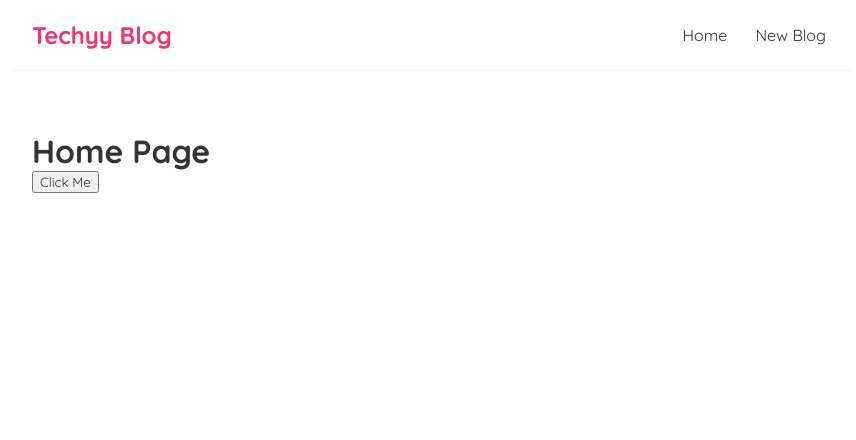
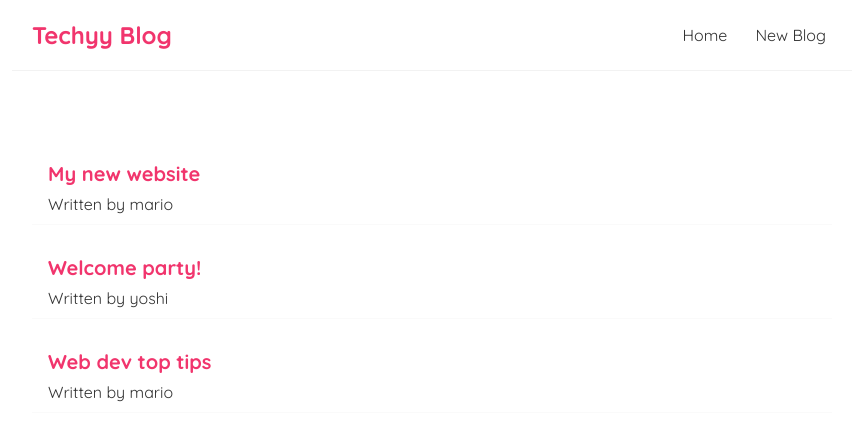
Before and after one commit to visshnnu-tejaa-98/blog-using-react, a React (Create React App) app: page / in a window 1280 px wide. Shown: the top 440 px of the page, without its empty margins (208-1064 px from the left). Built offline with nearby package versions, Linux system fonts and the light colour scheme.

Commit message:
added static content in home page

```diff
--- a/src/components/Home.js
+++ b/src/components/Home.js
@@ -1,11 +1,19 @@
+import React, { useState } from 'react';
 const Home = () => {
-	const clickHandler = () => {
-		console.log('Hello React');
-	};
+	const [blogs, setBlogs] = useState([
+		{ title: 'My new website', body: 'lorem ipsum...', author: 'mario', id: 1 },
+		{ title: 'Welcome party!', body: 'lorem ipsum...', author: 'yoshi', id: 2 },
+		{ title: 'Web dev top tips', body: 'lorem ipsum...', author: 'mario', id: 3 },
+	]);
+	console.log(blogs);
 	return (
 		<div className='home'>
-			<h1>Home Page</h1>
-			<button onClick={clickHandler}>Click Me</button>
+			{blogs.map((blog) => (
+				<div className='blog-preview' key={blog.id}>
+					<h2>{blog.title}</h2>
+					<p>Written by {blog.author}</p>
+				</div>
+			))}
 		</div>
 	);
 };
--- a/src/index.css
+++ b/src/index.css
@@ -34,3 +34,18 @@
 	margin: 40px auto;
 	padding: 20px;
 }
+
+/* blog previews / list */
+.blog-preview {
+	padding: 10px 16px;
+	margin: 20px 0;
+	border-bottom: 1px solid #fafafa;
+}
+.blog-preview:hover {
+	box-shadow: 1px 3px 5px rgba(0.05, 0.1, 0.1, 0.2);
+}
+.blog-preview h2 {
+	font-size: 20px;
+	color: #f1356d;
+	margin-bottom: 8px;
+}
```
Also changed, not shown: 1 other file (tests, documents, lock files or other folders).
